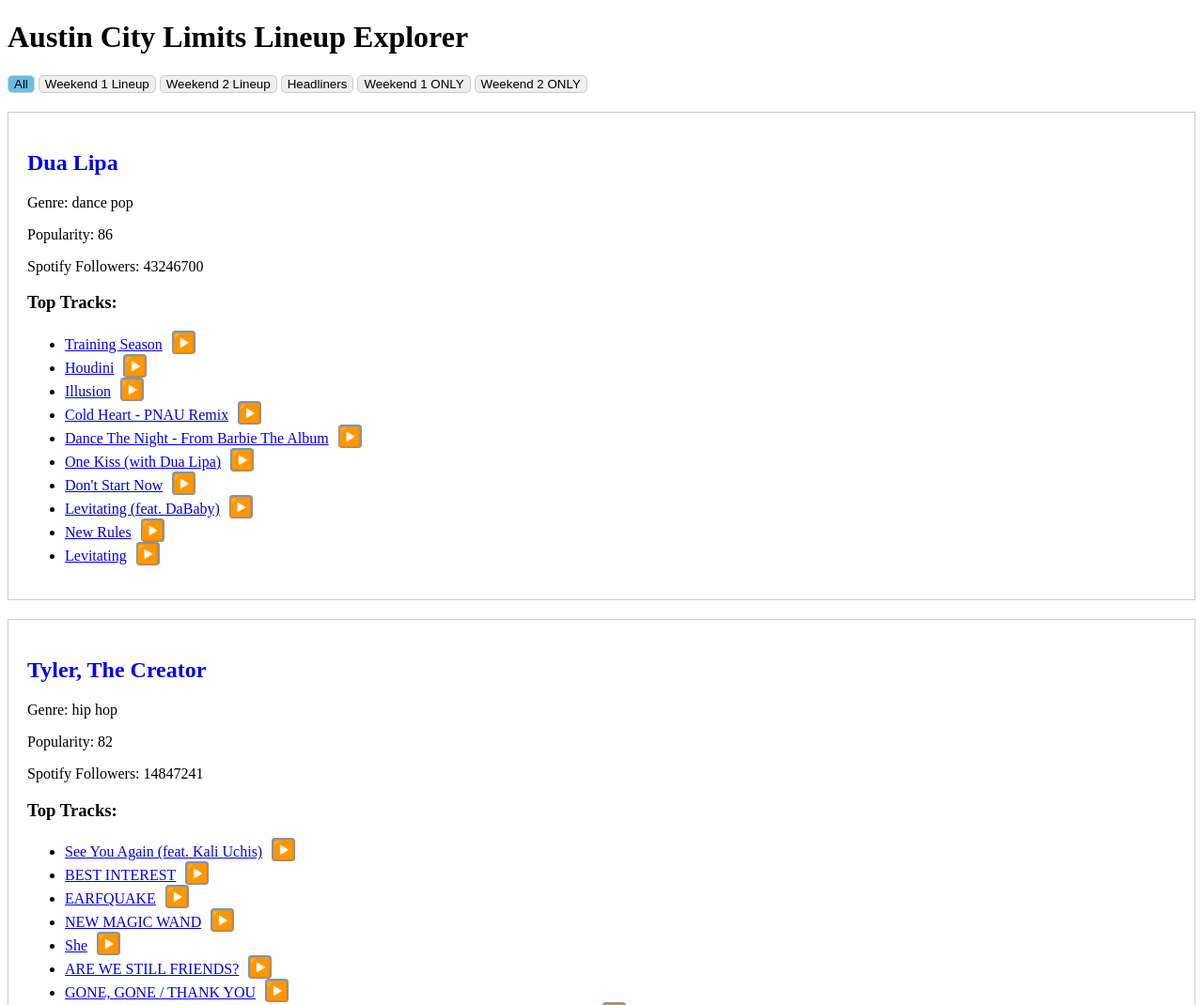
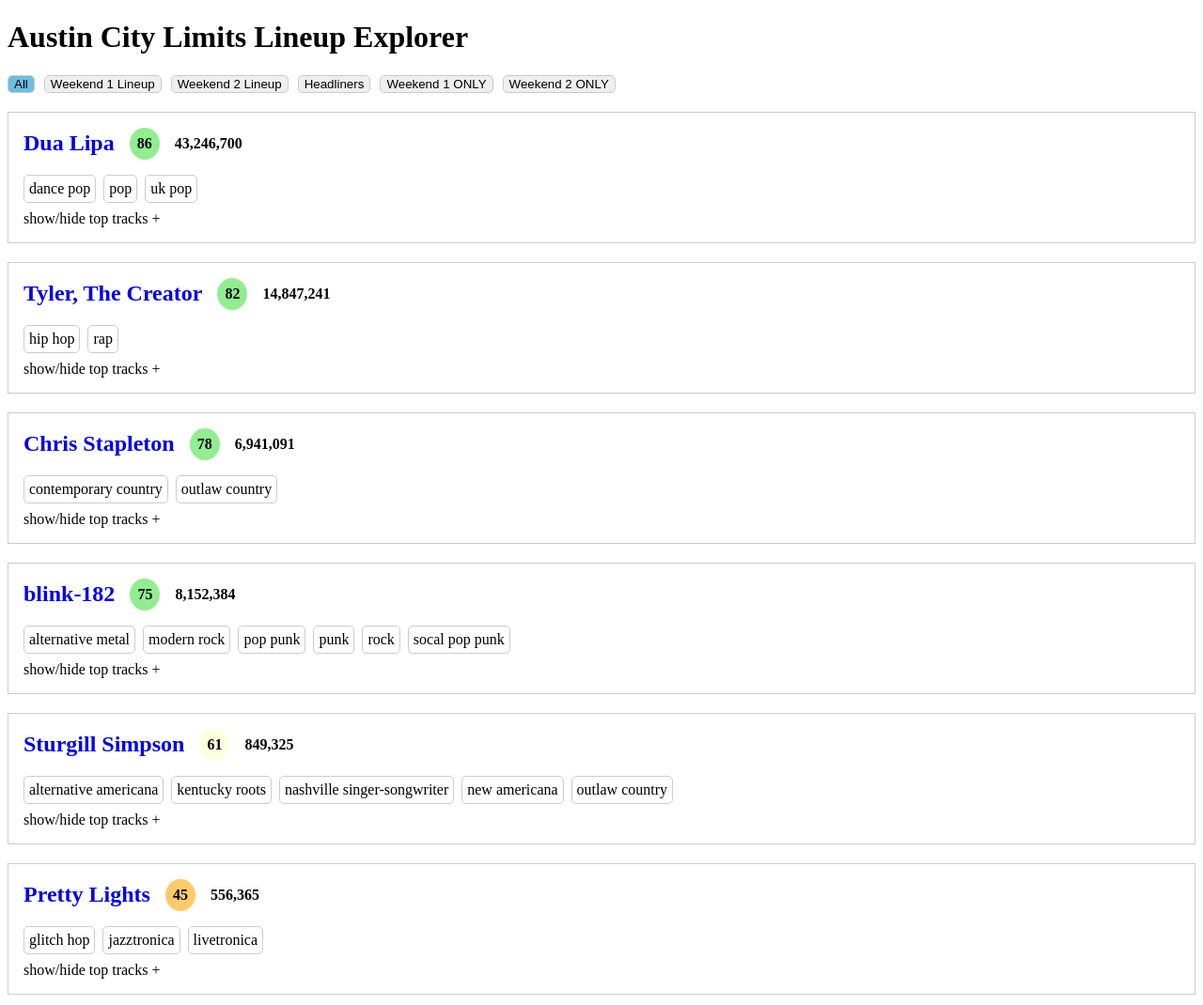
Before and after one commit to bushrow/acl_lineup_explorer, a plain HTML site: page index.html in a window 1280 px wide. Shown: the top 1070 px of the page at 94% size. Drawn offline with Linux system fonts and the light colour scheme.

Commit message:
clean up popularity, followers, genre + top tracks

```diff
--- a/app.js
+++ b/app.js
@@ -27,24 +27,57 @@
         const header = document.createElement('div');
         header.classList.add('header')
         const headerTitle = document.createElement('h2');
-        headerTitle.innerHTML = `<a class="tooltip" href="${artist.spotify.url}" target="_blank" data-tooltip="${artist.lineup.artist}">${artist.spotify.name}</a>`;
-        headerTitle.tooltip
+        const headerLink = document.createElement('a');
+        headerLink.classList.add("tooltip");
+        headerLink.href = artist.spotify.url;
+        headerLink.target = "_blank";
+        headerLink.setAttribute("data-tooltip", artist.lineup.artist);
+        headerLink.innerText = artist.spotify.name;
+        headerTitle.appendChild(headerLink);
+
+        const popularity = document.createElement('span');
+        popularity.classList.add('tooltip');
+        popularity.setAttribute('data-tooltip', 'Spotify "Popularity"')
+        popularity.classList.add('popularity');
+        if (artist.spotify.popularity > 70) {
+          popularity.classList.add('green');
+        } else if (artist.spotify.popularity > 50) {
+          popularity.classList.add('yellow');
+        } else if (artist.spotify.popularity > 30) {
+          popularity.classList.add('orange');
+        } else {
+          popularity.classList.add('red');
+        }
+        popularity.textContent = artist.spotify.popularity;
+        headerTitle.appendChild(popularity);
+
+        const followers = document.createElement('span');
+        followers.classList.add('tooltip');
+        followers.setAttribute('data-tooltip', 'Spotify Followers')
+        followers.classList.add('followers');
+        followers.textContent = artist.spotify.followers.toLocaleString();
+        headerTitle.appendChild(followers);
         header.appendChild(headerTitle);
 
         const detail = document.createElement('div');
-        detail.innerHTML = `
-          <p>Genre: ${artist.spotify.genres[0]}</p>
-          <p>Popularity: ${artist.spotify.popularity}</p>
-          <p>Spotify Followers: ${artist.spotify.followers}</p>
-        `;
+        artist.spotify.genres.forEach(genre => {
+          const ele = document.createElement('span');
+          ele.classList.add('genre')
+          ele.textContent = genre;
+          detail.appendChild(ele);
+        });
         header.appendChild(detail);
         artistElement.appendChild(header);
 
         const tracks = document.createElement('div');
-        const tracksHeader = document.createElement('h3');
-        tracksHeader.innerText = 'Top Tracks:';
+        const tracksHeader = document.createElement('span');
+        tracksHeader.classList.add('tracks-header');
+        tracksHeader.textContent = 'show/hide top tracks +';
+        tracksHeader.onclick = () => { toggleCollapse(artist.spotify.id); }
         tracks.appendChild(tracksHeader);
-        const tracksList = document.createElement('ul');
+        const tracksList = document.createElement('ol');
+        tracksList.classList.add('tracks-list');
+        tracksList.id = artist.spotify.id;
         tracksList.innerHTML = artist.spotify.top_tracks.map(
           track => `<li><a href="${track.url}" target="_blank">${track.name}</a><button class="play-button" onclick="toggleAudio('${track.preview_url}', this)">▶️</button></li>`
         ).join('');
@@ -55,6 +88,38 @@
     })
     .catch(error => console.error('Error fetching artists data:', error));
 });
+
+
+function filterItems(className, button, exclusive) {
+  var buttons = document.getElementsByClassName('filter-button');
+  for (var j = 0; j < buttons.length; j++) {
+    buttons[j].classList.remove('active');
+  }
+  button.classList.add('active');
+  var artists = document.getElementsByClassName('artist');
+  for (var i = 0; i < artists.length; i++) {
+    var artist = artists[i];
+    if (className === 'all' || (artist.classList.contains(className) && !exclusive)) {
+      artist.style.display = 'block';
+    } else if (exclusive) {
+      if (className === 'weekend_one') {
+        if (artist.classList.contains('weekend_one') && !artist.classList.contains('weekend_two')) {
+          artist.style.display = 'block';
+        } else {
+          artist.style.display = 'none';
+        }
+      } else if (className === 'weekend_two') {
+        if (!artist.classList.contains('weekend_one') && artist.classList.contains('weekend_two')) {
+          artist.style.display = 'block';
+        } else {
+          artist.style.display = 'none';
+        }
+      }
+    } else {
+      artist.style.display = 'none';
+    }
+  }
+}
 
 let playingAudio = null;
 let playingButton = null;
@@ -88,34 +153,7 @@
   }
 }
 
-
-function filterItems(className, button, exclusive) {
-  var buttons = document.getElementsByClassName('filter-button');
-  for (var j = 0; j < buttons.length; j++) {
-    buttons[j].classList.remove('active');
-  }
-  button.classList.add('active');
-  var artists = document.getElementsByClassName('artist');
-  for (var i = 0; i < artists.length; i++) {
-    var artist = artists[i];
-    if (className === 'all' || (artist.classList.contains(className) && !exclusive)) {
-      artist.style.display = 'block';
-    } else if (exclusive) {
-      if (className === 'weekend_one') {
-        if (artist.classList.contains('weekend_one') && !artist.classList.contains('weekend_two')) {
-          artist.style.display = 'block';
-        } else {
-          artist.style.display = 'none';
-        }
-      } else if (className === 'weekend_two') {
-        if (!artist.classList.contains('weekend_one') && artist.classList.contains('weekend_two')) {
-          artist.style.display = 'block';
-        } else {
-          artist.style.display = 'none';
-        }
-      }
-    } else {
-      artist.style.display = 'none';
-    }
-  }
+function toggleCollapse(id) {
+  var content = document.getElementById(id);
+  content.classList.toggle("tracks-visible");
 }
--- a/styles.css
+++ b/styles.css
@@ -1,31 +1,33 @@
-a.tooltip {
+.tooltip {
     position: relative;
     text-decoration: none;
 }
 
-a.tooltip::after {
+.tooltip::after {
     content: attr(data-tooltip);
     position: absolute;
-    background: rgba(0, 0, 0, 0.8);
+    background: rgba(50, 50, 50);
     color: #fff;
     padding: 5px;
     border-radius: 5px;
-    font-size: 14px;
+    font-size: 12px;
     white-space: nowrap;
     visibility: hidden;
     opacity: 0;
     transition: opacity 0.3s, visibility 0.3s;
+    z-index: 999;
 }
 
-a.tooltip:hover::after {
+.tooltip:hover::after {
     visibility: visible;
     opacity: 1;
+    z-index: 999;
 }
 
 .filter-button {
     border: 1px #ccc solid;
     border-radius: 5px;
-    margin-bottom: 20px;
+    margin: 0 6px 20px 0;
 }
 
 .filter-button.active {
@@ -34,11 +36,64 @@
 
 .artist {
     border: 1px solid #ccc;
-    padding: 20px;
+    padding: 16px 16px;
     margin-bottom: 20px;
+    font-size: 16px;
 }
 
-.artist .header {}
+.header h2 {
+    margin: 0 0 16px;
+    display: flex;
+    align-items: center;
+}
+
+.popularity {
+    margin: 0 16px;
+    font-size: 16px;
+    padding: 8px;
+    border-radius: 50%;
+}
+
+.popularity.green {
+    background-color: lightgreen;
+}
+
+.popularity.yellow {
+    background-color: lightyellow;
+}
+
+.popularity.orange {
+    background-color: rgb(255, 202, 105);
+}
+
+.popularity.red {
+    background-color: rgb(255, 142, 142);
+}
+
+.followers {
+    font-size: 16px;
+}
+
+.genre {
+    margin: 0 8px 8px 0;
+    padding: 5px;
+    border: 1px #ccc solid;
+    border-radius: 5px;
+    display: inline-flex;
+}
+
+.tracks-header {
+    cursor: pointer;
+    user-select: none;
+}
+
+.tracks-list {
+    display: none;
+}
+
+.tracks-visible {
+    display: block;
+}
 
 .play-button {
     width: 25px;
```
